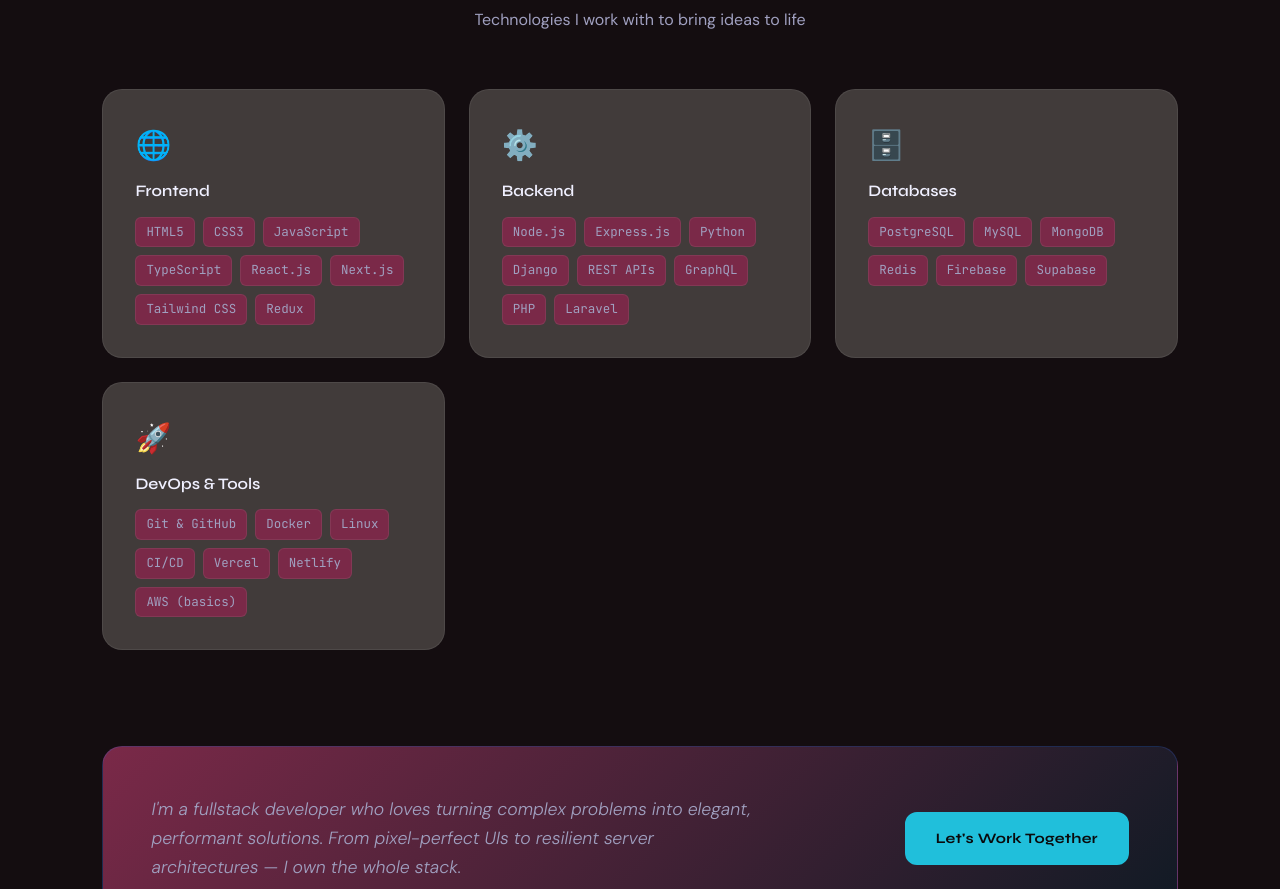
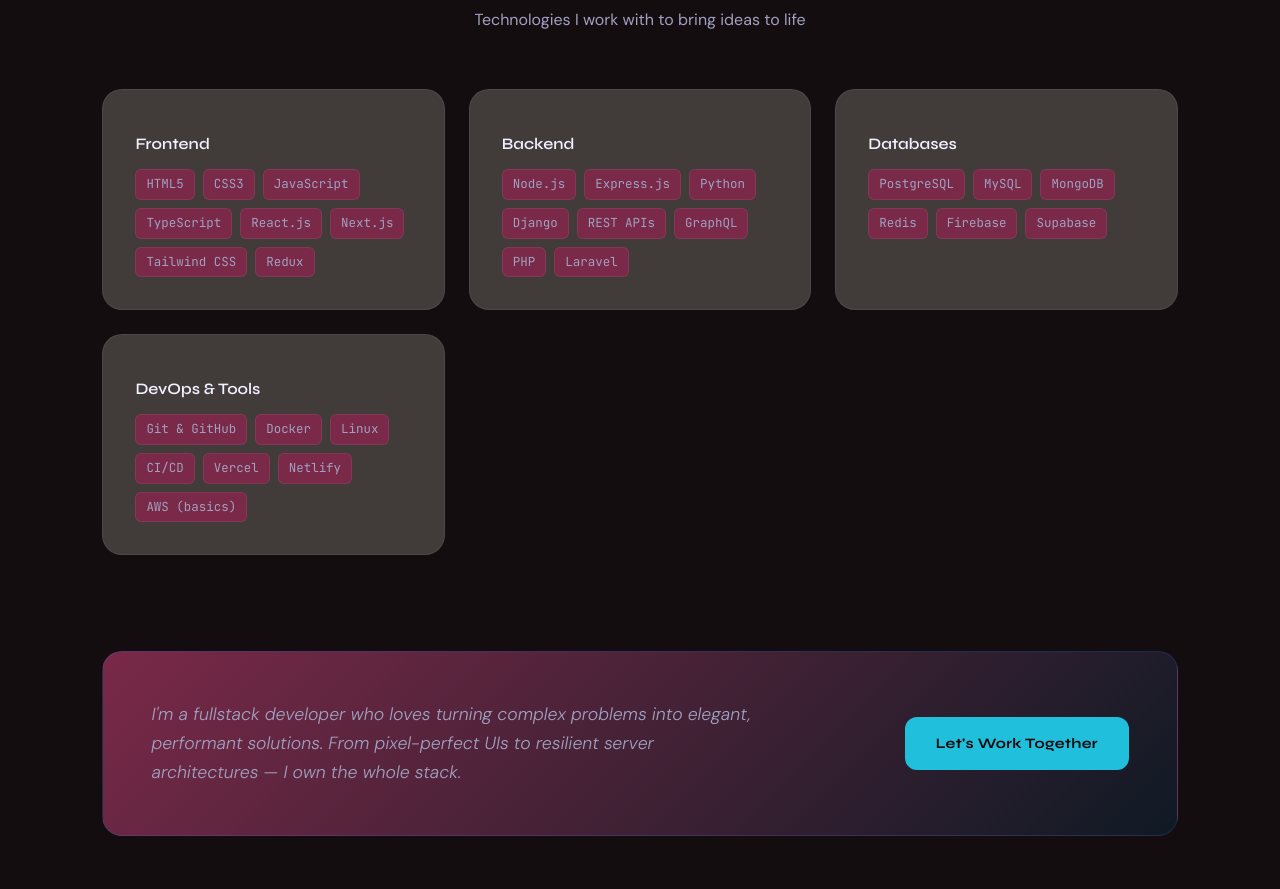
Before and after one commit to Devbrian-ke/my-portfolio, a plain HTML site: page index.html in a window 1280 px wide. Shown: the part 1122-2011 px from the top of the page. Drawn offline with Linux system fonts and the light colour scheme.

Commit message:
describe your change

```diff
--- a/index.html
+++ b/index.html
@@ -91,7 +91,7 @@
         <div class="skills-grid">
 
             <div class="skill-card">
-                <div class="skill-card-icon">🌐</div>
+                <div class="skill-card-icon"></div>
                 <h3>Frontend</h3>
                 <div class="skill-tags">
                     <span>HTML5</span><span>CSS3</span><span>JavaScript</span>
@@ -101,7 +101,7 @@
             </div>
 
             <div class="skill-card">
-                <div class="skill-card-icon">⚙️</div>
+                <div class="skill-card-icon"></div>
                 <h3>Backend</h3>
                 <div class="skill-tags">
                     <span>Node.js</span><span>Express.js</span><span>Python</span>
@@ -111,7 +111,7 @@
             </div>
 
             <div class="skill-card">
-                <div class="skill-card-icon">🗄️</div>
+                <div class="skill-card-icon"></div>
                 <h3>Databases</h3>
                 <div class="skill-tags">
                     <span>PostgreSQL</span><span>MySQL</span><span>MongoDB</span>
@@ -120,7 +120,7 @@
             </div>
 
             <div class="skill-card">
-                <div class="skill-card-icon">🚀</div>
+                <div class="skill-card-icon"></div>
                 <h3>DevOps & Tools</h3>
                 <div class="skill-tags">
                     <span>Git & GitHub</span><span>Docker</span><span>Linux</span>
```
Also changed, not shown: 1 other file.
